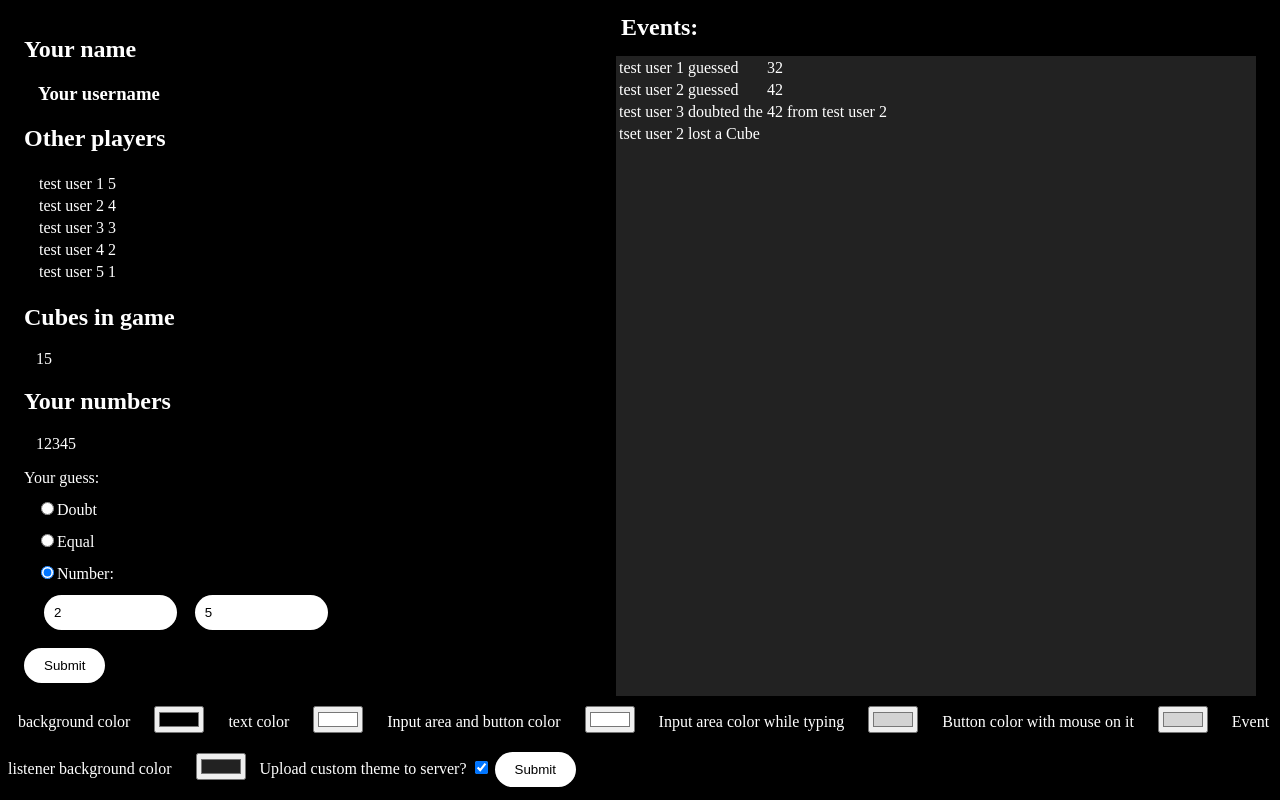
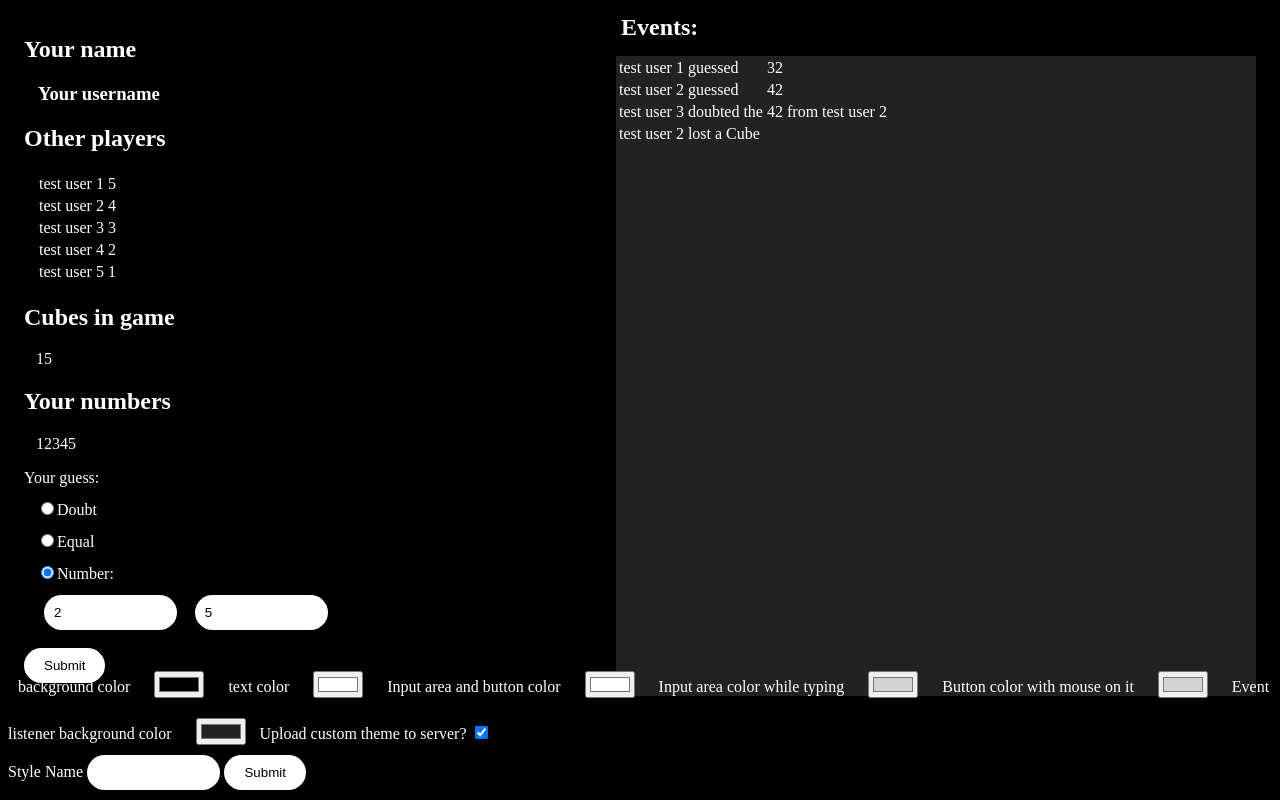
Before and after one commit to metalg091/perudo, a PHP site: page /themeSetup.html in a window 1280 px wide, after a click on "on". Run offline with PHP 8.4, Linux system fonts and the light colour scheme.

Commit message:
Improvements for custom theme
Now it can save your theme in a database (no way to access yet tho...)

```diff
--- a/perudo_client/themeSetup.html
+++ b/perudo_client/themeSetup.html
@@ -91,7 +91,7 @@
                 <td>from test user 2</td>
             </tr>
             <tr>
-                <td>tset user 2</td>
+                <td>test user 2</td>
                 <td>lost a Cube</td>
             </tr>
         </table>
@@ -113,9 +113,10 @@
         <label class="cpick" for="eventbgc">Event listener background color</label>
         <input style="left: 130px;" type="color" value="#222222" id="eventbgc" name="eventbgc" class="cpick" onchange="CustomTheme()">
         <label for="sql">Upload custom theme to server?</label>
-        <input type="checkbox" id="sql" name="upload" onclick="UpnameHider">
-        <label for="name" class="upname" style="display: none;" name="themename">Style Name</label>
-        <input type="text" id="name" class="upname" style="display: none;">
+        <input type="checkbox" id="sql" name="upload" onclick="UpnameHider()">
+        <br>
+        <label id="namelabel" for="name" class="upname" style="display: none;">Style Name</label>
+        <input type="text" id="name" class="upname" style="display: none;" name="themename">
         <input type="submit" value="Submit">
     </form>
     <script defer type="text/javascript">
@@ -162,11 +163,13 @@
         var cycle = 1
         function UpnameHider(){
             if (cycle == 1){
-                document.getElementsByClassName("upname").style = "display: inline-block;";
+                document.getElementById("name").style = "display: inline-block;";
+                document.getElementById("namelabel").style = "display: inline-block;";
                 cycle++;
             }
             else{
-                document.getElementsByClassName("upname").style = "display: none;";
+                document.getElementById("name").style = "display: none;";
+                document.getElementById("namelabel").style = "display: none;";
                 cycle--;
             }
         }
```
Also changed, not shown: perudo_client/customThemeSaver.php (+24 -4 lines), perudo_client/index.php (+10 -2 lines).
